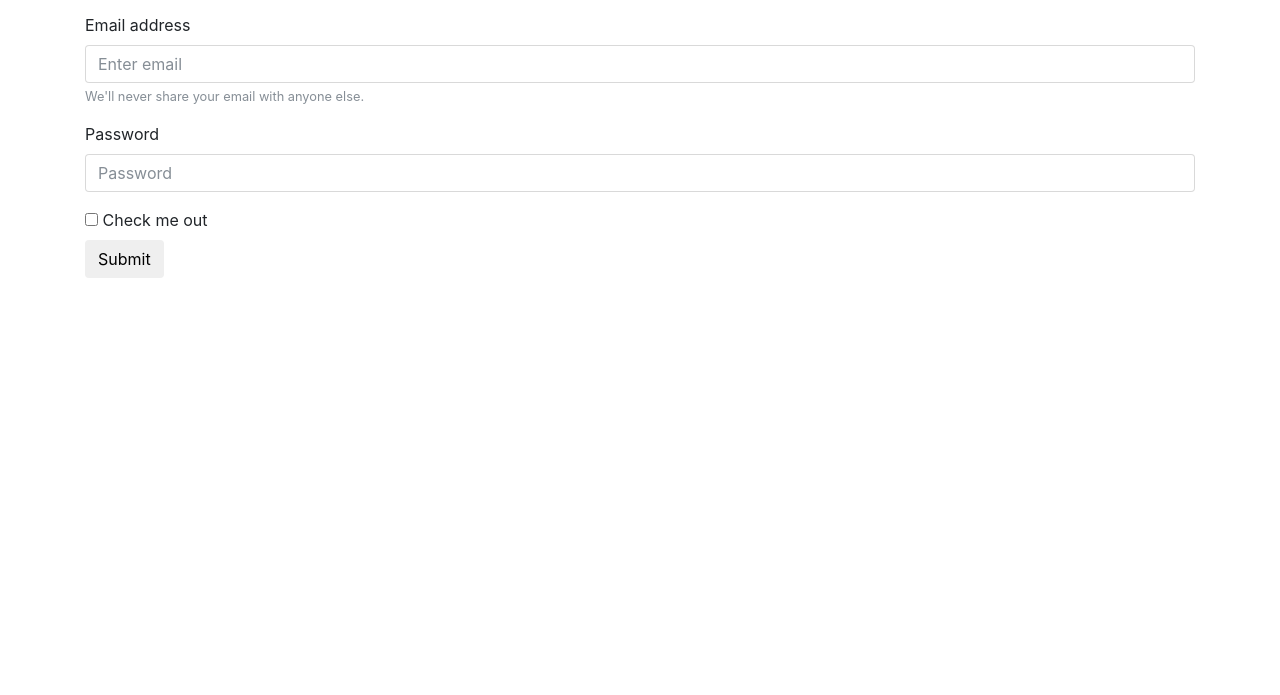
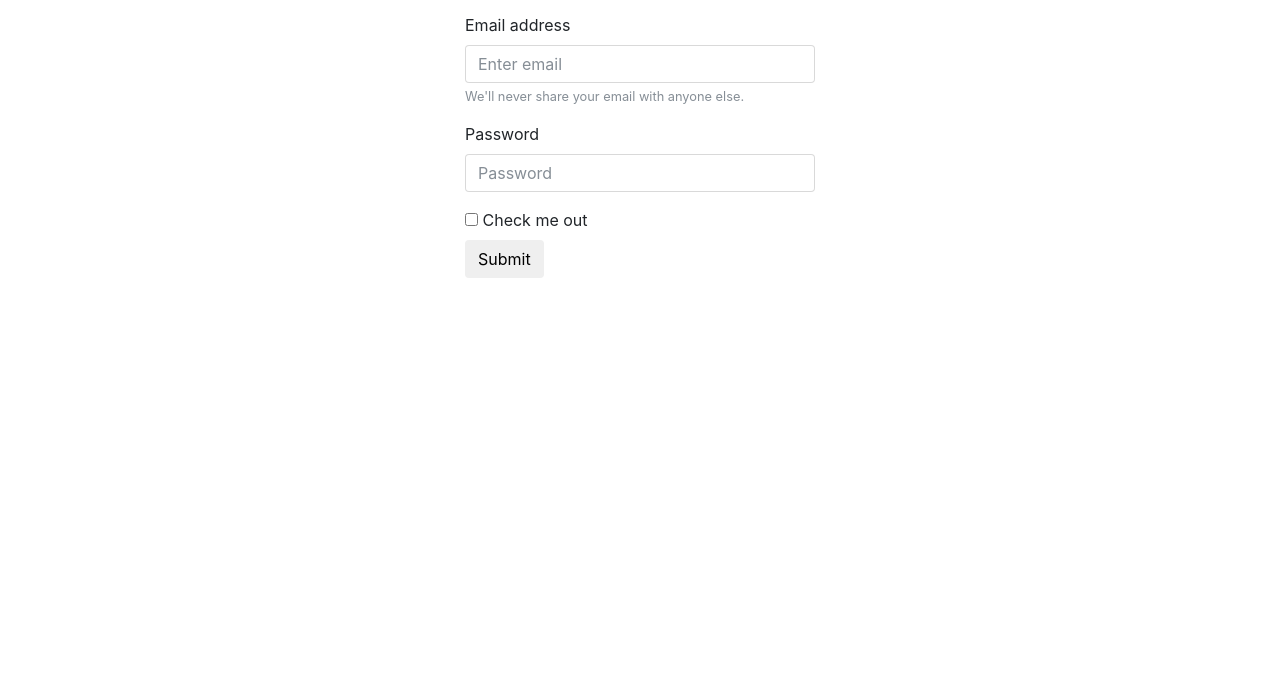
Before and after one commit to cherryApp/moljs, a plain HTML site: page reg.html in a window 1280 px wide. Shown: the part 105-800 px from the top of the page. Drawn offline with Linux system fonts and the light colour scheme.

Commit message:
Feat: add columns.

```diff
--- a/reg.html
+++ b/reg.html
@@ -12,6 +12,9 @@
 
 <body>
     <div class="container">
+        <div class="row justify-content-center">
+            <div class="col-sm-10 col-md-6 col-lg-4">
+
                 <h1>Regisztráció</h1>
                 <div class="alert alert-info" role="alert">
                     Kérem töltse ki a kötelező mezőket.
@@ -35,6 +38,8 @@
                     <button type="submit" class="btn btn-default">Submit</button>
                 </form>
             </div>
+        </div>
+    </div>
 </body>
 
 </html>
```
Lines whose indentation alone changed are shown as unchanged.
